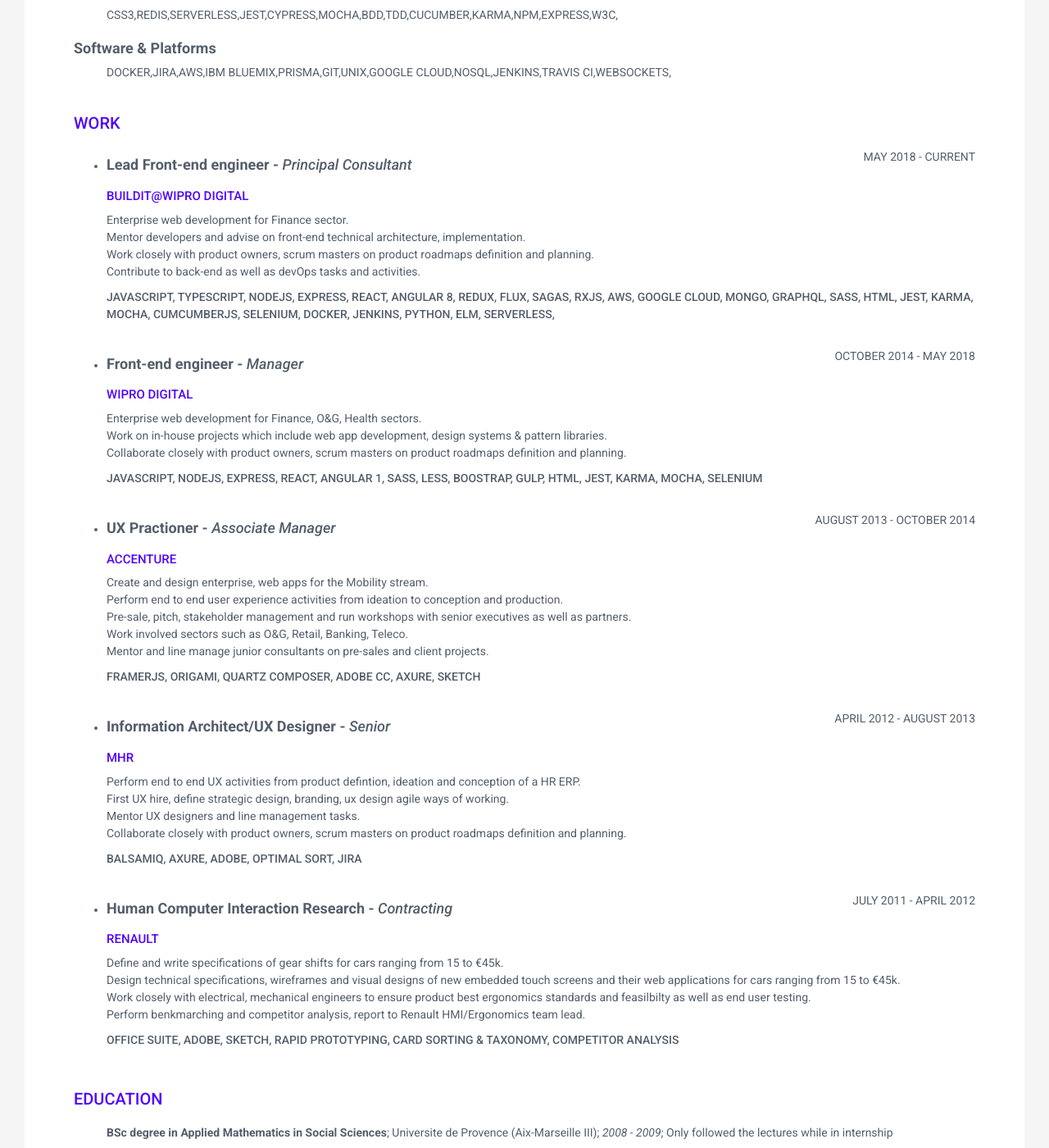
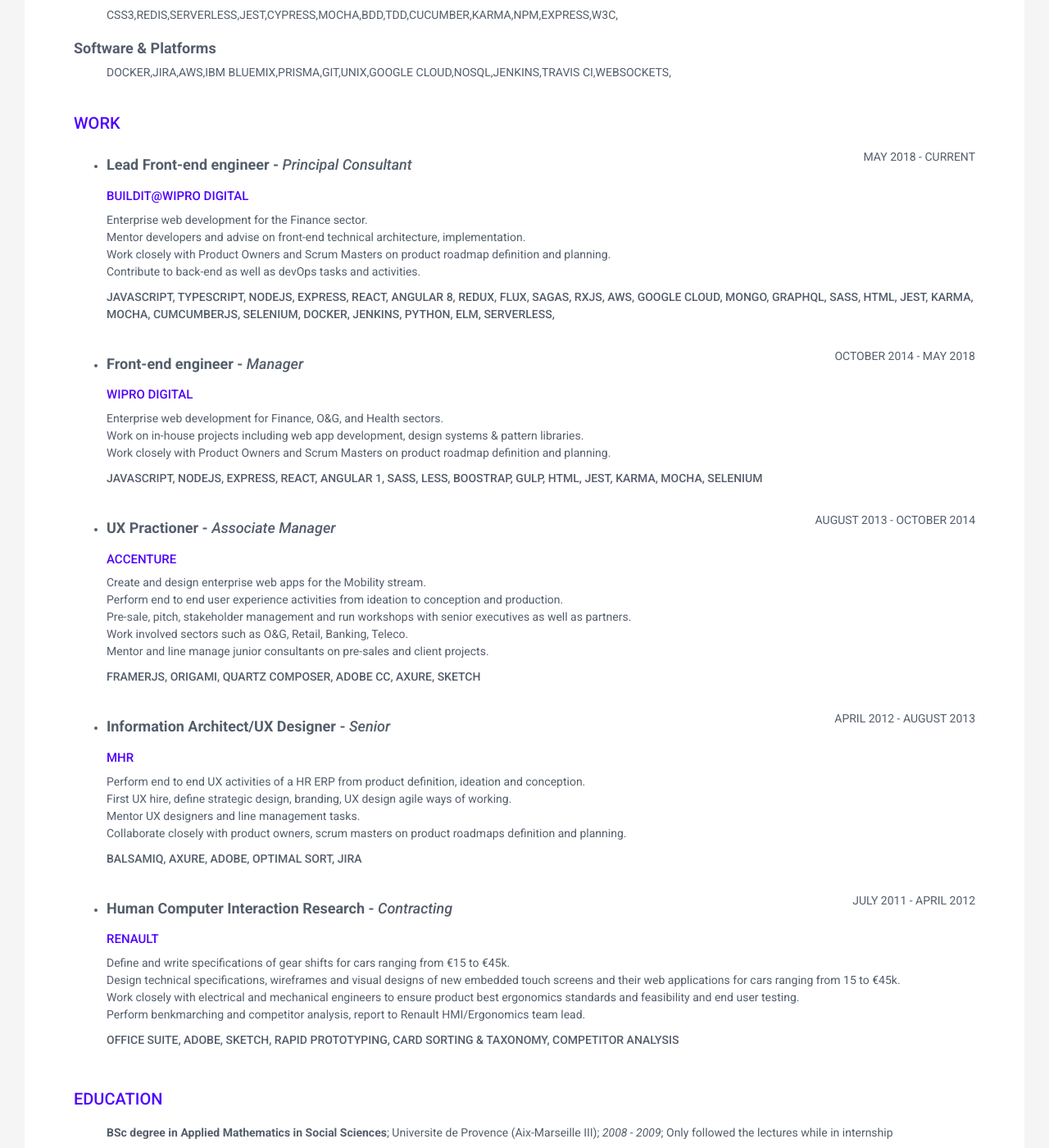
Before and after one commit to FiF0o/online-cv, a Jekyll site: the page built from short-version.html, in a window 1280 px wide and 1400 px high, scrolled down 690 px. Shown: the whole window at 82% size. Built offline with Jekyll 4.4.1, drawn with Linux system fonts in a browser that asks for light colours; some of the changed text lies outside the part shown.

Commit message:
fix typo and formatting

```diff
--- a/_data/short/about.yml
+++ b/_data/short/about.yml
@@ -1 +1 @@
-description: Agile Full Stack Developer and Certified Scrum Master with user experience, human computer interaction and psychology background.<br>13+ years of experience in digital, 8 years of consulting, very articulate and has proven knowledge and experience in production, usability implementation.<br>Currently developing web applications with Javascript stack for start-ups and enterprises.
+description: Agile Full Stack Developer and Certified Scrum Master with user experience, human computer interaction and psychology background.<br>13+ years of experience in digital, 8 years of consulting, very articulate and has proven knowledge and experience in production, usability implementation.<br>Currently developing web applications for start-ups and enterprises with Javascript.
--- a/_data/short/identity.yaml
+++ b/_data/short/identity.yaml
@@ -1,7 +1,5 @@
 fullname: Jonathan Lazarini
 jobtitle: Full Stack developer | UX
-address: 8 Jenny Court, Stables Row, E11 2FE, London - UK
-tel: +44(0)7 446 130 391
 email: jonathan.lazarini@wanadoo.fr
 nationality: French | British
 availability: 1 month
--- a/_data/short/work.yaml
+++ b/_data/short/work.yaml
@@ -4,7 +4,7 @@
   link: https://buildit.wiprodigital.com/
   start: May 2018
   end: current
-  description: Enterprise web development for Finance sector.<br>Mentor developers and advise on front-end technical architecture, implementation.<br>Work closely with product owners, scrum masters on product roadmaps definition and planning.<br>Contribute to back-end as well as devOps tasks and activities.<br>
+  description: Enterprise web development for the Finance sector.<br>Mentor developers and advise on front-end technical architecture, implementation.<br>Work closely with Product Owners and Scrum Masters on product roadmap definition and planning.<br>Contribute to back-end as well as devOps tasks and activities.<br>
   tech: Javascript, Typescript, NodeJs, Express, React, Angular 8, Redux, Flux, Sagas, RxJs, AWS, Google Cloud, Mongo, GraphQL, SASS, Html, Jest, Karma, Mocha, CumcumberJs, Selenium, Docker, Jenkins, Python, Elm, Serverless,
 - experience:
   title: Front-end engineer - <i>Manager</i>
@@ -12,7 +12,7 @@
   link: https://wiprodigital.com/
   start: October 2014
   end: May 2018
-  description: Enterprise web development for Finance, O&G, Health sectors.<br>Work on in-house projects which include web app development, design systems & pattern libraries.<br>Collaborate closely with product owners, scrum masters on product roadmaps definition and planning.<br>
+  description: Enterprise web development for Finance, O&G, and Health sectors.<br>Work on in-house projects including web app development, design systems & pattern libraries.<br>Work closely with Product Owners and Scrum Masters on product roadmap definition and planning.<br>
   tech: Javascript, NodeJs, Express, React, Angular 1, SASS, Less, Boostrap, Gulp, Html, Jest, Karma, Mocha, Selenium
 - experience:
   title: UX Practioner - <i>Associate Manager</i>
@@ -20,7 +20,7 @@
   link: https://www.accenture.com/gb-en
   start: August 2013
   end: October 2014
-  description: Create and design enterprise, web apps for the Mobility stream.<br>Perform end to end user experience activities from ideation to conception and production.<br>Pre-sale, pitch, stakeholder management and run workshops with senior executives as well as partners.<br>Work involved sectors such as O&G, Retail, Banking, Teleco.<br>Mentor and line manage junior consultants on pre-sales and client projects.<br>
+  description: Create and design enterprise web apps for the Mobility stream.<br>Perform end to end user experience activities from ideation to conception and production.<br>Pre-sale, pitch, stakeholder management and run workshops with senior executives as well as partners.<br>Work involved sectors such as O&G, Retail, Banking, Teleco.<br>Mentor and line manage junior consultants on pre-sales and client projects.<br>
   tech: FramerJs, Origami, Quartz Composer, Adobe CC, Axure, Sketch
 - experience:
   title: Information Architect/UX Designer - <i>Senior</i>
@@ -28,7 +28,7 @@
   link: https://www.mhr.co.uk/
   start: April 2012
   end: August 2013
-  description: Perform end to end UX activities from product defintion, ideation and conception of a HR ERP.<br>First UX hire, define strategic design, branding, ux design agile ways of working.<br>Mentor UX designers and line management tasks.<br>Collaborate closely with product owners, scrum masters on product roadmaps definition and planning.<br>
+  description: Perform end to end UX activities of a HR ERP from product definition, ideation and conception.<br>First UX hire, define strategic design, branding, UX design agile ways of working.<br>Mentor UX designers and line management tasks.<br>Collaborate closely with product owners, scrum masters on product roadmaps definition and planning.<br>
   tech: Balsamiq, Axure, Adobe, Optimal sort, Jira
 - experience:
   title: Human Computer Interaction Research - <i>Contracting</i>
@@ -36,5 +36,5 @@
   link: https://group.renault.com/en/our-company/locations/our-industrial-locations/guyancourt-design-renault/
   start: July 2011
   end: April 2012
-  description: Define and write specifications of gear shifts for cars ranging from 15 to €45k.<br>Design technical specifications, wireframes and visual designs of new embedded touch screens and their web applications for cars ranging from 15 to €45k.<br>Work closely with electrical, mechanical engineers to ensure product best ergonomics standards and feasilbilty as well as end user testing.<br>Perform benkmarching and competitor analysis, report to Renault HMI/Ergonomics team lead.<br>
+  description: Define and write specifications of gear shifts for cars ranging from €15 to €45k.<br>Design technical specifications, wireframes and visual designs of new embedded touch screens and their web applications for cars ranging from 15 to €45k.<br>Work closely with electrical and mechanical engineers to ensure product best ergonomics standards and feasibility and end user testing.<br>Perform benkmarching and competitor analysis, report to Renault HMI/Ergonomics team lead.<br>
   tech: Office suite, Adobe, Sketch, Rapid prototyping, Card sorting & taxonomy, competitor analysis
```
